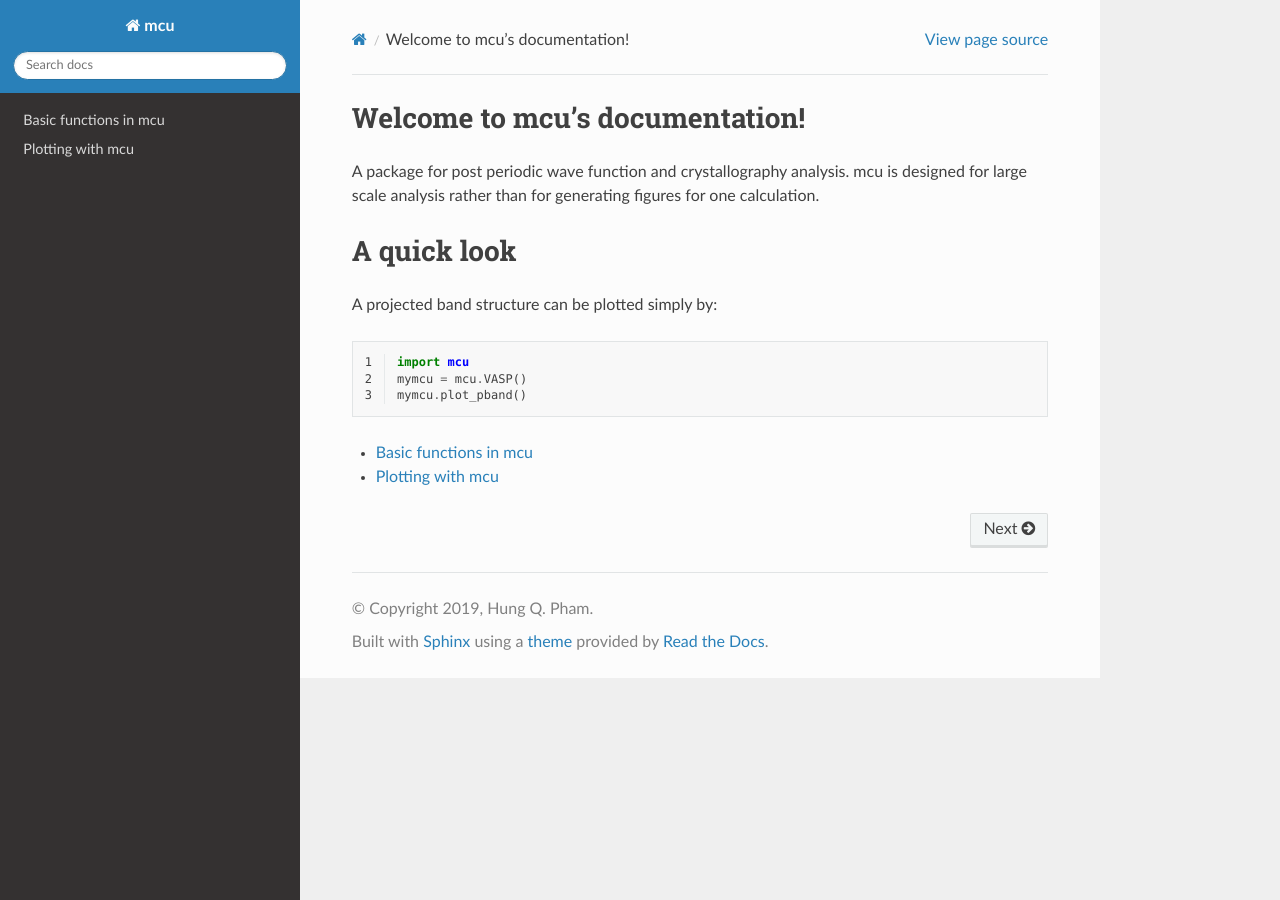
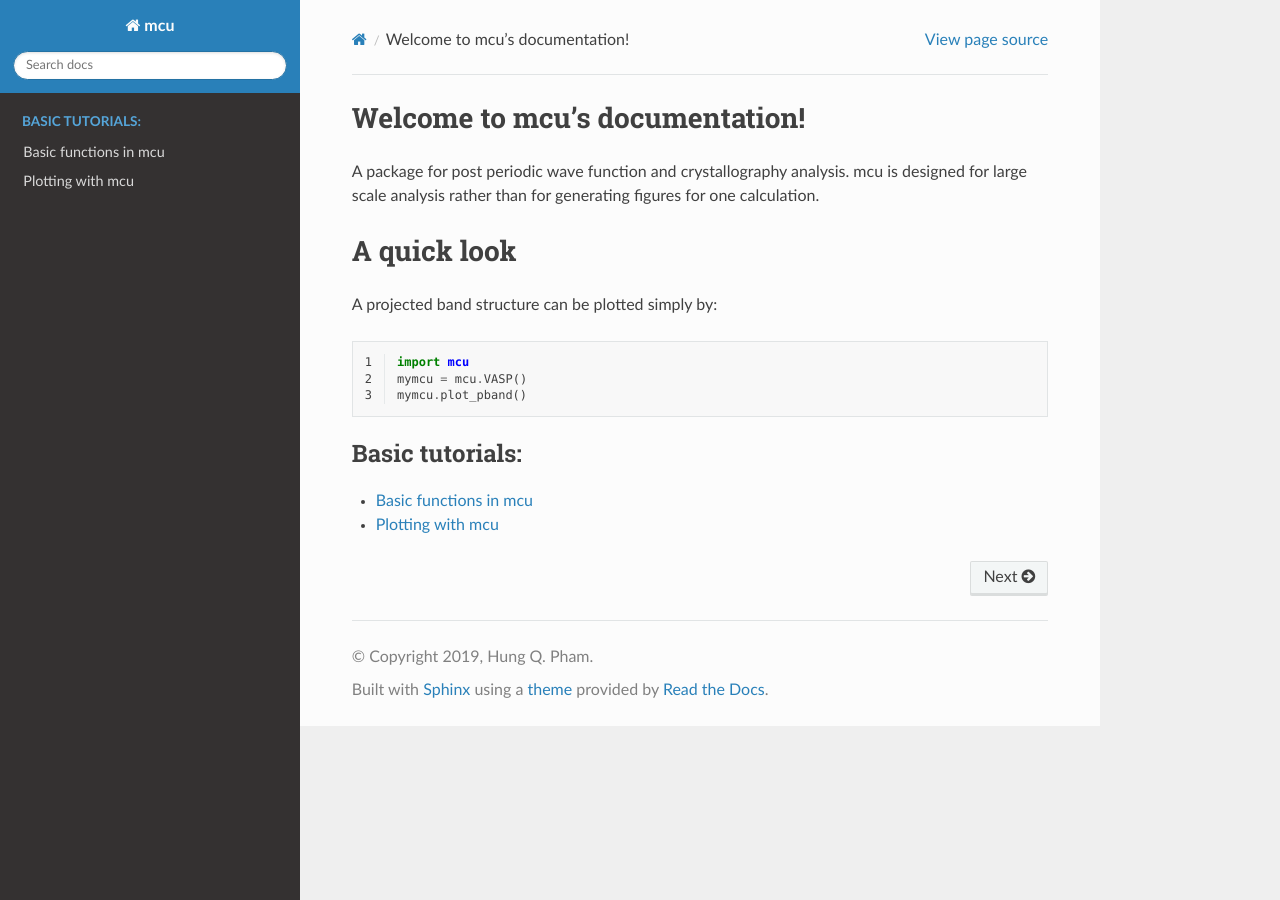
Before and after one commit to hungpham2017/mcu, a Sphinx documentation site: the page built from docs/source/index.rst, in a window 1280 px wide. Built offline with Sphinx 7.4.7 and the Read the Docs theme 2.0.0, drawn with Linux system fonts in a browser that asks for light colours.

Commit message:
Adding pages

```diff
--- a/docs/source/index.rst
+++ b/docs/source/index.rst
@@ -14,7 +14,12 @@ A projected band structure can be plotted simply by:
    mymcu.plot_pband()
 
 .. toctree::
-   :maxdepth: 3
+   :maxdepth: 2
+   :caption: Contents:
+
+.. toctree::
+   :maxdepth: 2
+   :caption: Basic tutorials:
 
    basic
    plotting
```
Also changed, not shown: 7 other files.
